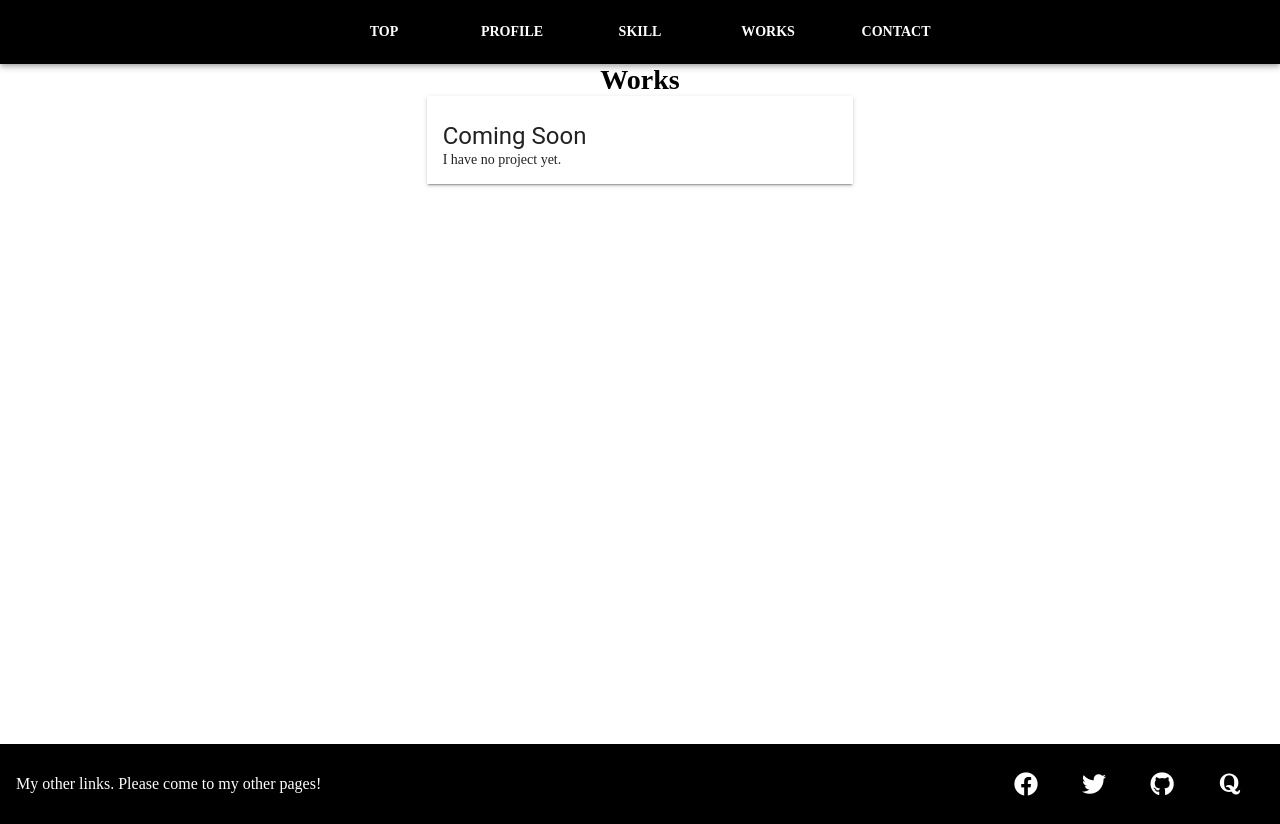
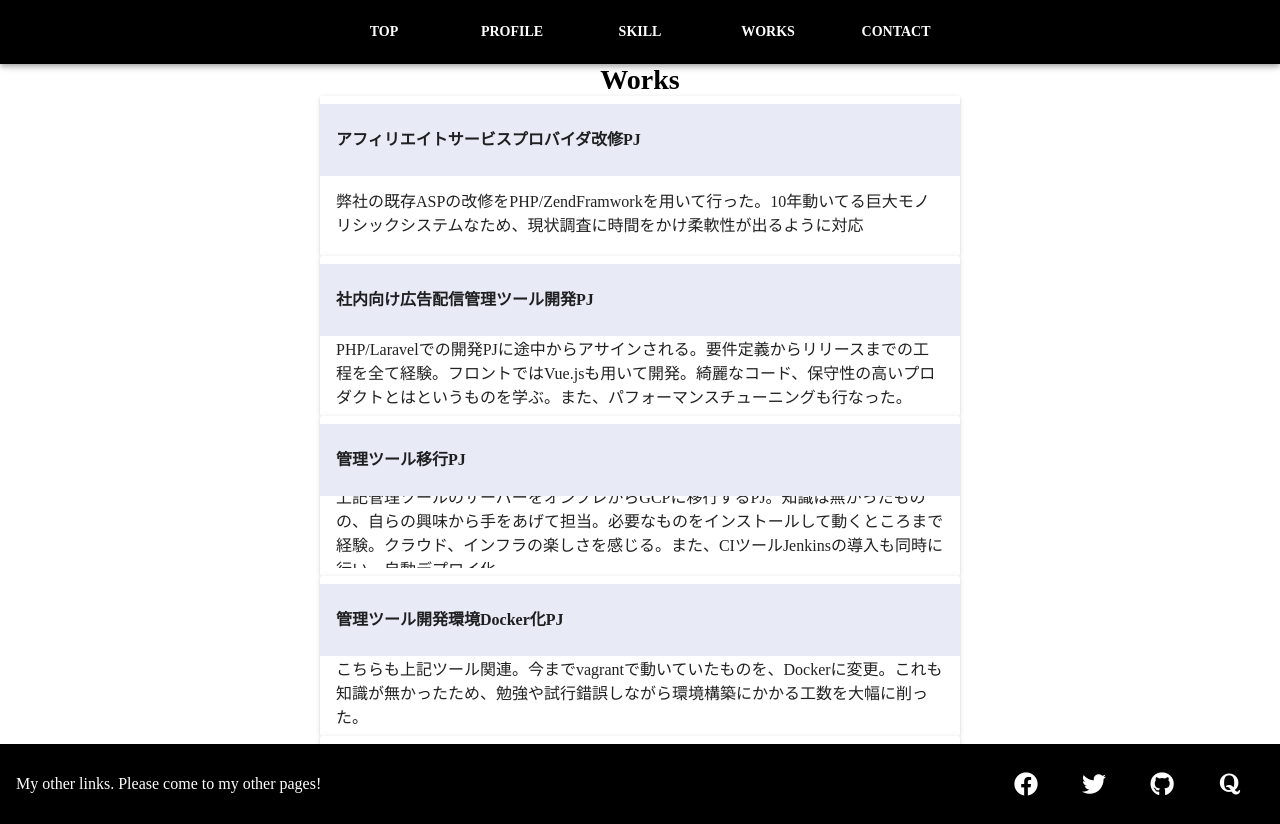
Before and after one commit to cuzkop/Portfolio, a Vue app: page /Works in a window 1280 px wide. Built offline with nearby package versions, Linux system fonts and the light colour scheme.

Commit message:
contents update

```diff
--- a/src/components/Profile.vue
+++ b/src/components/Profile.vue
@@ -1,16 +1,16 @@
 <template>
-  <v-layout row>
-    <v-flex xs12 sm6 offset-sm3>
-      <v-card>
-        <v-list two-line>
-          <v-list-tile style="background-color: #E0E0E0;">
+  <v-layout row class="row">
+    <v-flex xs12 sm6 offset-sm3 class="flex">
+      <v-card class="card">
+        <v-list two-line class="list">
+          <v-list-tile class="head">
             <v-list-tile-content>
               <b><v-list-tile-title v-text="item.title"></v-list-tile-title></b>
             </v-list-tile-content>
           </v-list-tile>
           <v-list-tile>
-            <v-list-tile-content>
-              <v-list-tile-content v-text="item.content"></v-list-tile-content>
+            <v-list-tile-content class="par-content">
+              <v-list-tile-content v-text="item.content" class="content"></v-list-tile-content>
             </v-list-tile-content>
           </v-list-tile>
         </v-list>
--- a/src/pages/Profile.vue
+++ b/src/pages/Profile.vue
@@ -2,7 +2,7 @@
   <div class="hello">
     <h1 style="text-align: center;">Profile</h1>
     <p>
-      <profile v-for='profile in profiles' v-bind:item='profile' :key='profile.title'></profile>
+      <profile v-for='profile in profiles' v-bind:item='profile' :key='profile.title' class="prof"></profile>
     </p>
   </div>
 </template>
@@ -20,6 +20,10 @@ export default {
         {
           title: 'Name',
           content: '高橋一貴(タカハシカズキ)'
+        },
+        {
+          title: 'Work',
+          content: 'バックエンドエンジニア'
         },
         {
           title: 'BirthDay',
@@ -46,3 +50,8 @@ export default {
   }
 }
 </script>
+<style scoped>
+.prof >>> .head {
+  background: #E0E0E0;
+}
+</style>
--- a/src/pages/Skill.vue
+++ b/src/pages/Skill.vue
@@ -35,15 +35,15 @@ export default {
         },
         {
           name: 'GCP',
-          detail: '最近、社内管理ツールのテスト環境及び本番環境とその他サーバーをオンプレからGCPに移行する際に初めて触りました。インスタンスを作成して、CentOS上にnginx,php,php-fpmをインストールして一通り環境を構築するところまでは経験があります。'
+          detail: '最近、社内管理ツールのテスト環境及び本番環境とその他サーバーをオンプレからGCPに移行する際に初めて触りました。GCEにてインスタンスを作成して、CentOS上にnginx,php,php-fpmをインストールして一通り環境を構築するところまでは経験があります。'
         },
         {
           name: 'MySQL',
           detail: '基本動作は問題なく使えます。上記のPHP/Laravelと並行して実務経験があります。'
         },
         {
-          name: 'Ruby/Ruby on Rails',
-          detail: 'Progateにて学習の後Railsチュートリアルを少々触っております。'
+          name: 'Golang',
+          detail: '書籍にて勉強後、業務用スクレイピングツールを開発中です。'
         }
       ]
     }
--- a/src/pages/Works.vue
+++ b/src/pages/Works.vue
@@ -1,23 +1,52 @@
 <template>
   <div class="hello">
     <h1 style="text-align: center;">Works</h1>
-    <v-layout row wrap justify-center>
-      <v-flex xs4>
-        <v-card raised tile class="gray--text">
-          <v-card-title primary-title>
-            <div>
-              <div class="headline">Coming Soon</div>
-              <span>I have no project yet.</span>
-            </div>
-          </v-card-title>
-        </v-card>
-      </v-flex>
-    </v-layout>
+    <p>
+      <profile v-for='profile in profiles' v-bind:item='profile' :key='profile.title' class="prof"></profile>
+    </p>
   </div>
 </template>
 
 <script>
+import profile from '@/components/Profile'
 export default {
-  name: 'Works'
+  name: 'Works',
+  components: {
+    profile
+  },
+  data() {
+    return {
+      profiles: [
+        {
+          title: 'アフィリエイトサービスプロバイダ改修PJ',
+          content: '弊社の既存ASPの改修をPHP/ZendFramworkを用いて行った。10年動いてる巨大モノリシックシステムなため、現状調査に時間をかけ柔軟性が出るように対応'
+        },
+        {
+          title: '社内向け広告配信管理ツール開発PJ',
+          content: 'PHP/Laravelでの開発PJに途中からアサインされる。要件定義からリリースまでの工程を全て経験。フロントではVue.jsも用いて開発。綺麗なコード、保守性の高いプロダクトとはというものを学ぶ。また、パフォーマンスチューニングも行なった。'
+        },
+        {
+          title: '管理ツール移行PJ',
+          content: '上記管理ツールのサーバーをオンプレからGCPに移行するPJ。知識は無かったものの、自らの興味から手をあげて担当。必要なものをインストールして動くところまで経験。クラウド、インフラの楽しさを感じる。また、CIツールJenkinsの導入も同時に行い、自動デプロイ化。'
+        },
+        {
+          title: '管理ツール開発環境Docker化PJ',
+          content: 'こちらも上記ツール関連。今までvagrantで動いていたものを、Dockerに変更。これも知識が無かったため、勉強や試行錯誤しながら環境構築にかかる工数を大幅に削った。'
+        },
+        {
+          title: '指定キーワード検索結果スクレイピングプログラム',
+          content: 'Golangの勉強のアウトプットの一環として開発中。指定したキーワードのyahoo検索結果から、特定条件に当たるものを抽出し、CSVにてダウンロードできる機能をGAE環境にて開発中。'
+        },
+      ]
+    }
+  }
 }
 </script>
+<style scoped>
+.prof >>> .head {
+  background: #E8EAF6;
+}
+.prof >>> .content {
+  overflow: scroll;
+}
+</style>
```
